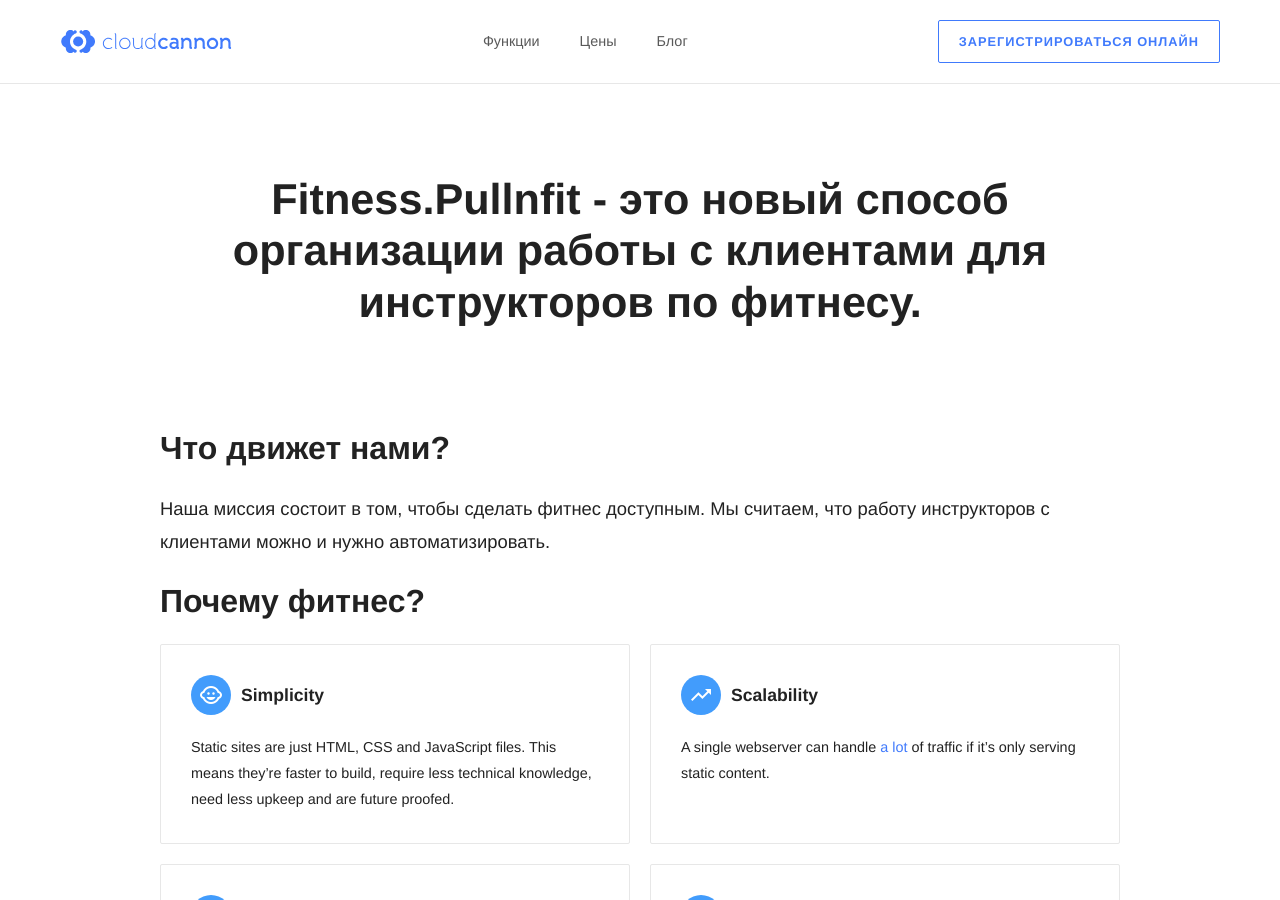
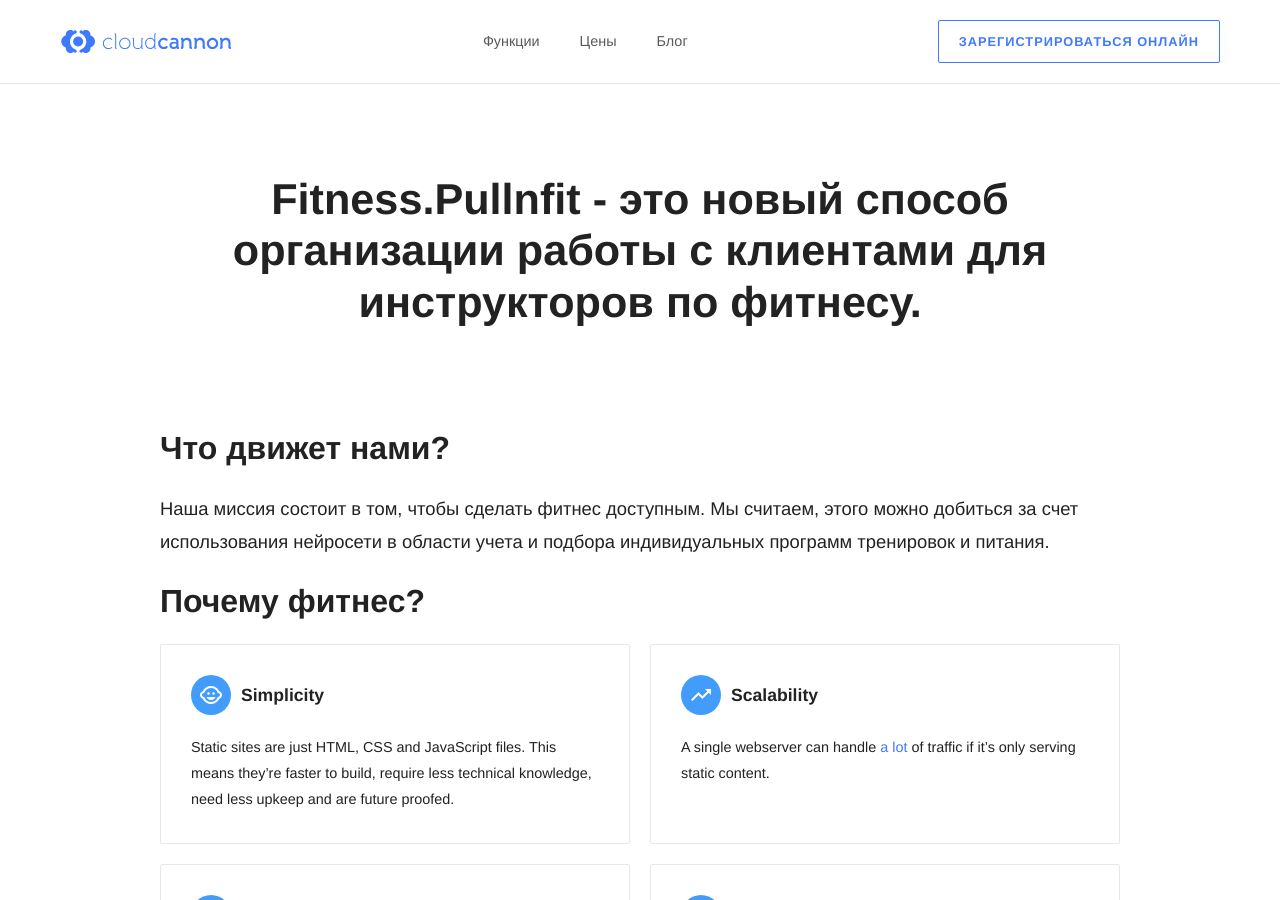
Before and after one commit to RakhimyanTim/fitness.github.io, a Jekyll site: the page built from pages/about.html, in a window 1280 px wide and 900 px high. Built offline with Jekyll 4.4.1, drawn with Linux system fonts in a browser that asks for light colours; some web fonts are replaced.

Commit message:
Update about.html

```diff
--- a/pages/about.html
+++ b/pages/about.html
@@ -28,7 +28,7 @@ static_manifesto:
 	<h1>Fitness.Pullnfit - это новый способ организации работы с клиентами для инструкторов по фитнесу.</h1>
 
 	<h2>Что движет нами?</h2>
-	<p>Наша миссия состоит в том, чтобы сделать фитнес доступным. Мы считаем, что работу инструкторов с клиентами можно и нужно автоматизировать.</p>
+	<p>Наша миссия состоит в том, чтобы сделать фитнес доступным. Мы считаем, этого можно добиться за счет использования нейросети в области учета и подбора индивидуальных программ тренировок и питания.</p>
 
 	<h2>Почему фитнес?</h2>
 	<ul class="cards feature-content">
```
